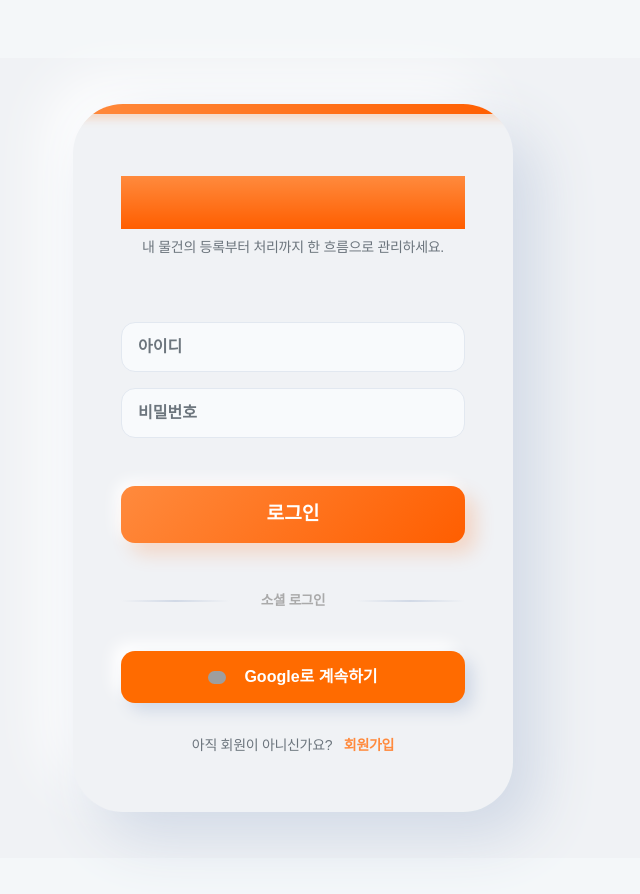
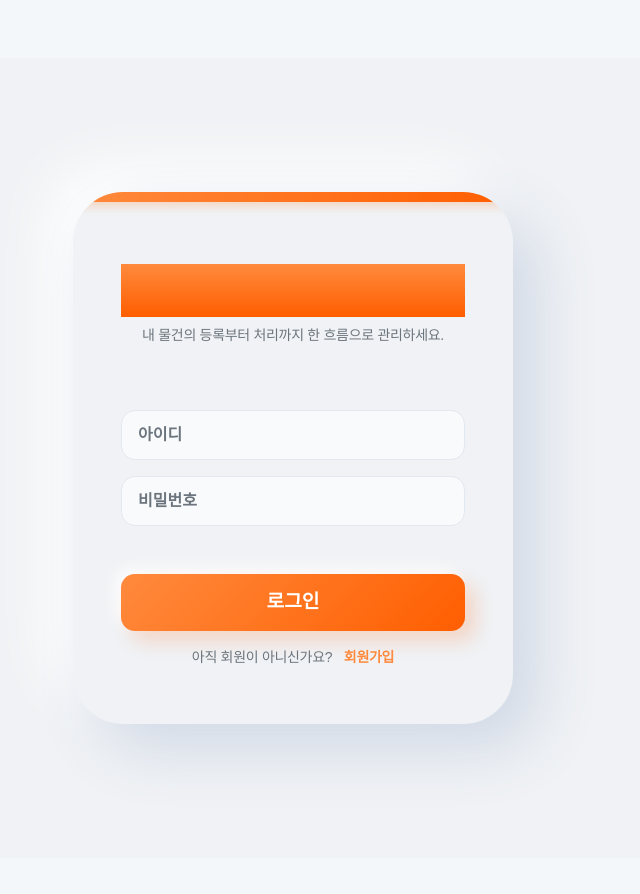
Before and after one commit to chl4890620123-collab/Restok-Rangchain, a React (Create React App) app in the folder frontend/: page /login in a window 1280 px wide. Shown: the top 894 px of the page, without its empty margins (347-987 px from the left). Built offline with nearby package versions, Linux system fonts and the light colour scheme; no server answers; grey boxes are pictures that could not be loaded; a web font is replaced by a local one.

Commit message:
feat: hide Google login unless OAuth is enabled

```diff
--- a/frontend/src/pages/Login.js
+++ b/frontend/src/pages/Login.js
@@ -4,6 +4,7 @@ import { useNavigate } from 'react-router-dom';
 import styles from './Login.module.css';
 
 const API_BASE_URL = process.env.REACT_APP_API_URL || '';
+const GOOGLE_OAUTH_ENABLED = process.env.REACT_APP_GOOGLE_OAUTH_ENABLED === 'true';
 
 const Login = () => {
     const [username, setUsername] = useState('');
@@ -81,6 +82,8 @@ const Login = () => {
                         로그인
                     </Button>
 
+                    {GOOGLE_OAUTH_ENABLED && (
+                        <>
                             <div className={styles.divider}>
                                 <div className={styles.line}></div>
                                 <span className="mx-3">소셜 로그인</span>
@@ -95,6 +98,8 @@ const Login = () => {
                                 <img src="https://upload.wikimedia.org/wikipedia/commons/c/c1/Google_%22G%22_logo.svg" alt="Google" width="18" className="me-2" />
                                 Google로 계속하기
                             </Button>
+                        </>
+                    )}
                 </Form>
 
                 <div className="text-center pt-2">
```
Lines whose indentation alone changed are shown as unchanged.
